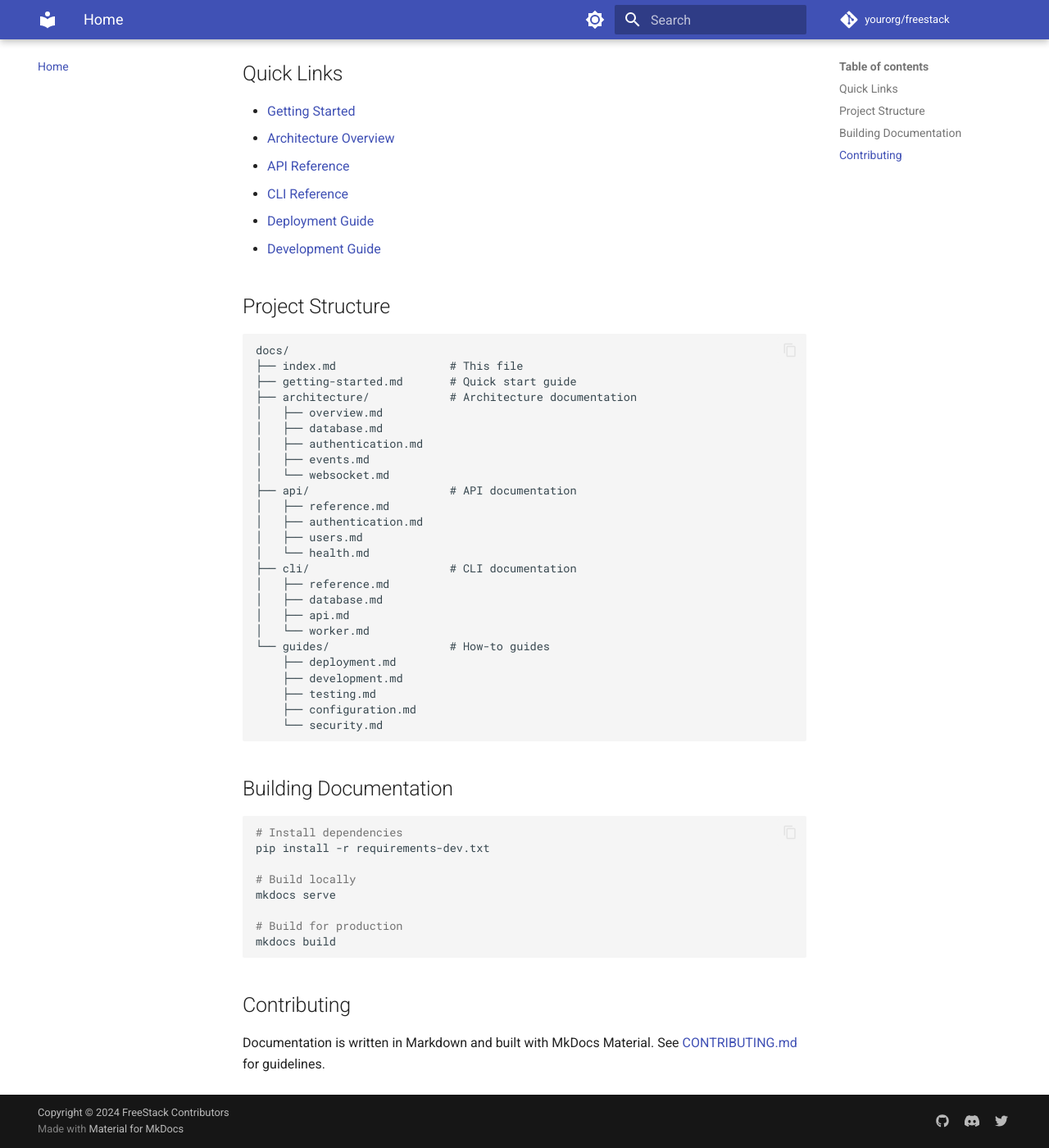
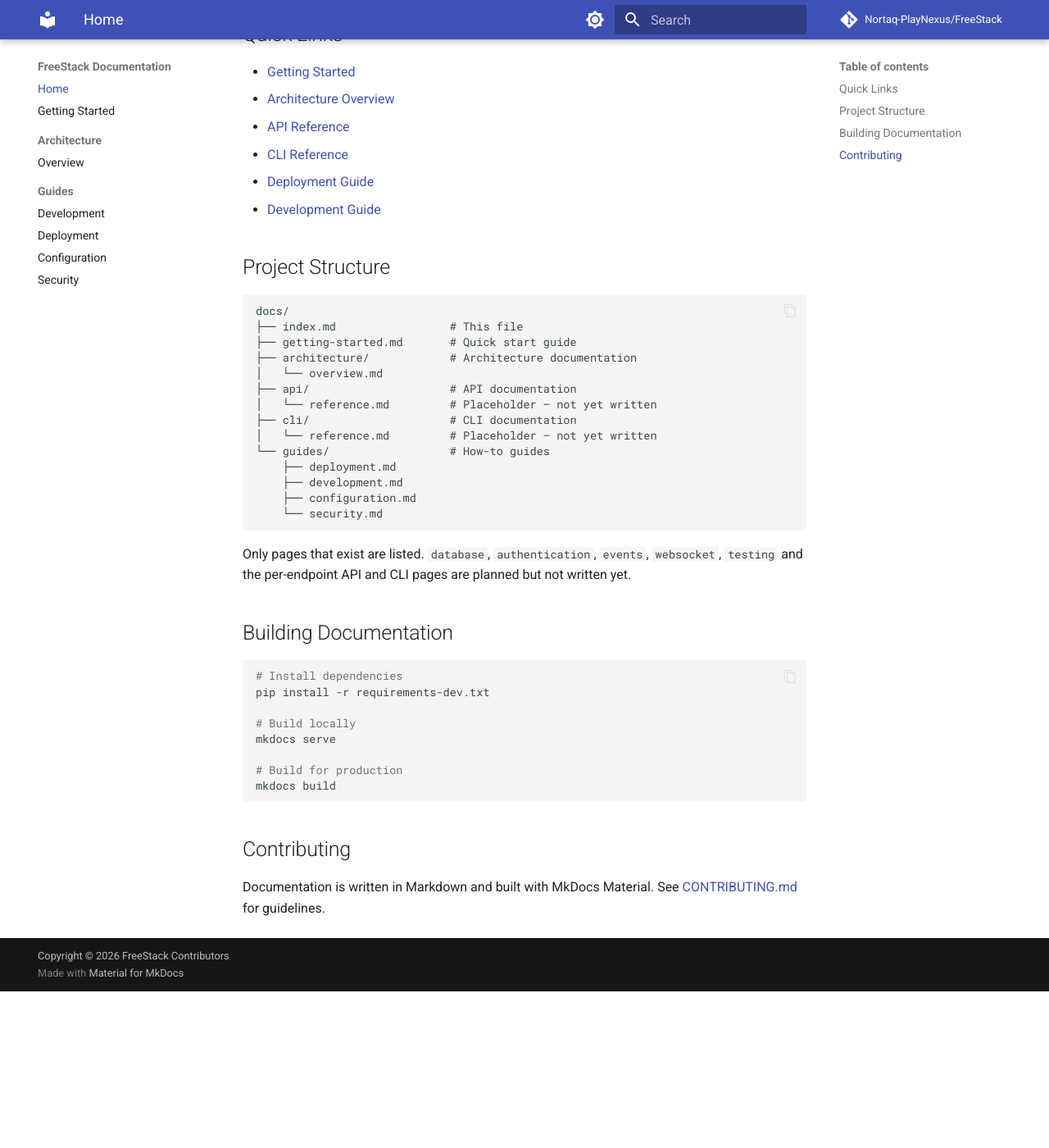
Before and after one commit to Nortaq-PlayNexus/FreeStack, an MkDocs documentation site: the page built from docs/index.md, in a window 1280 px wide and 1400 px high, scrolled down 247 px. Shown: the whole window at 82% size. Built offline with MkDocs 1.6.1 and Material for MkDocs 9.7.7, drawn with Linux system fonts in a browser that asks for light colours; comment, search, counter and statistics services are not loaded; after the commit the page ends 1456 px from its top, so only the background shows below that.

Commit message:
Fix MkDocs config and make the documentation site buildable
- site_url/repo_url pointed at placeholder orgs (yourorg)
- nav listed ~13 pages that do not exist, so the build could not run
- dropped the git-revision-date-localized plugin and placeholder GA id
- added explicit stub pages for api/ and cli/ references
- corrected the project-structure listing to match the real tree
- repointed the CONTRIBUTING link at GitHub (mkdocs cannot serve outside docs/)

````diff
--- a/docs/index.md
+++ b/docs/index.md
@@ -18,28 +18,20 @@
 ├── index.md                 # This file
 ├── getting-started.md       # Quick start guide
 ├── architecture/            # Architecture documentation
-│   ├── overview.md
-│   ├── database.md
-│   ├── authentication.md
-│   ├── events.md
-│   └── websocket.md
+│   └── overview.md
 ├── api/                     # API documentation
-│   ├── reference.md
-│   ├── authentication.md
-│   ├── users.md
-│   └── health.md
+│   └── reference.md         # Placeholder — not yet written
 ├── cli/                     # CLI documentation
-│   ├── reference.md
-│   ├── database.md
-│   ├── api.md
-│   └── worker.md
+│   └── reference.md         # Placeholder — not yet written
 └── guides/                  # How-to guides
     ├── deployment.md
     ├── development.md
-    ├── testing.md
     ├── configuration.md
     └── security.md
 ```
+
+Only pages that exist are listed. `database`, `authentication`, `events`, `websocket`,
+`testing` and the per-endpoint API and CLI pages are planned but not written yet.
 
 ## Building Documentation
 
@@ -56,4 +48,4 @@
 
 ## Contributing
 
-Documentation is written in Markdown and built with MkDocs Material. See [CONTRIBUTING.md](../CONTRIBUTING.md) for guidelines.
+Documentation is written in Markdown and built with MkDocs Material. See [CONTRIBUTING.md](https://github.com/Nortaq-PlayNexus/FreeStack/blob/main/CONTRIBUTING.md) for guidelines.
--- a/mkdocs.yml
+++ b/mkdocs.yml
@@ -1,10 +1,11 @@
 site_name: FreeStack Documentation
 site_description: A production-grade, modular full-stack development framework
 site_author: FreeStack Contributors
-site_url: https://docs.freestack.dev
-repo_url: https://github.com/yourorg/freestack
-repo_name: yourorg/freestack
+site_url: https://nortaq-playnexus.github.io/FreeStack/
+repo_url: https://github.com/Nortaq-PlayNexus/FreeStack
+repo_name: Nortaq-PlayNexus/FreeStack
 edit_uri: edit/main/docs/
+copyright: Copyright &copy; 2026 FreeStack Contributors
 
 theme:
   name: material
@@ -22,48 +23,25 @@
         icon: material/brightness-4
         name: Switch to light mode
   features:
-    - navigation.tabs
     - navigation.sections
-    - navigation.expand
     - navigation.top
     - search.highlight
     - search.share
     - content.code.copy
-    - content.code.annotate
-    - content.tabs.link
 
 nav:
   - Home: index.md
   - Getting Started: getting-started.md
   - Architecture:
       - Overview: architecture/overview.md
-      - Database: architecture/database.md
-      - Authentication: architecture/authentication.md
-      - Events: architecture/events.md
-      - WebSocket: architecture/websocket.md
-  - API Reference:
-      - Overview: api/reference.md
-      - Authentication: api/authentication.md
-      - Users: api/users.md
-      - Health: api/health.md
-  - CLI Reference:
-      - Overview: cli/reference.md
-      - Database: cli/database.md
-      - API: cli/api.md
-      - Worker: cli/worker.md
   - Guides:
+      - Development: guides/development.md
       - Deployment: guides/deployment.md
-      - Development: guides/development.md
-      - Testing: guides/testing.md
       - Configuration: guides/configuration.md
       - Security: guides/security.md
 
 plugins:
   - search
-  - autorefs
-  - git-revision-date-localized:
-      enable_creation_date: true
-      type: date
 
 markdown_extensions:
   - pymdownx.highlight:
@@ -73,25 +51,9 @@
   - pymdownx.inlinehilite
   - pymdownx.snippets
   - pymdownx.superfences
-  - pymdownx.tabbed:
-      alternate_style: true
   - pymdownx.details
   - admonition
   - attr_list
   - md_in_html
   - toc:
       permalink: true
-
-extra:
-  social:
-    - icon: fontawesome/brands/github
-      link: https://github.com/yourorg/freestack
-    - icon: fontawesome/brands/discord
-      link: https://discord.gg/freestack
-    - icon: fontawesome/brands/twitter
-      link: https://twitter.com/freestack
-  analytics:
-    provider: google
-    property: G-XXXXXXXXXX
-
-copyright: Copyright &copy; 2024 FreeStack Contributors
````
Also changed, not shown: docs/api/reference.md (added, +27 -0 lines), docs/cli/reference.md (added, +17 -0 lines).
